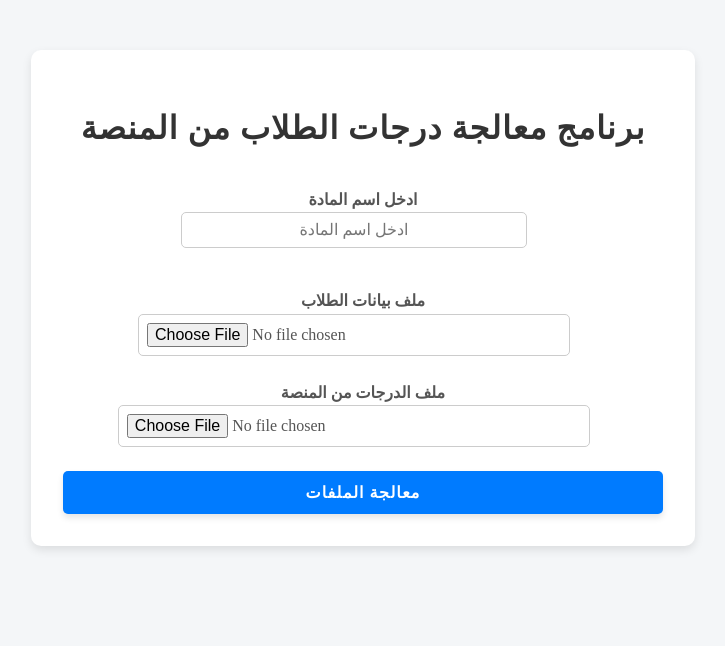
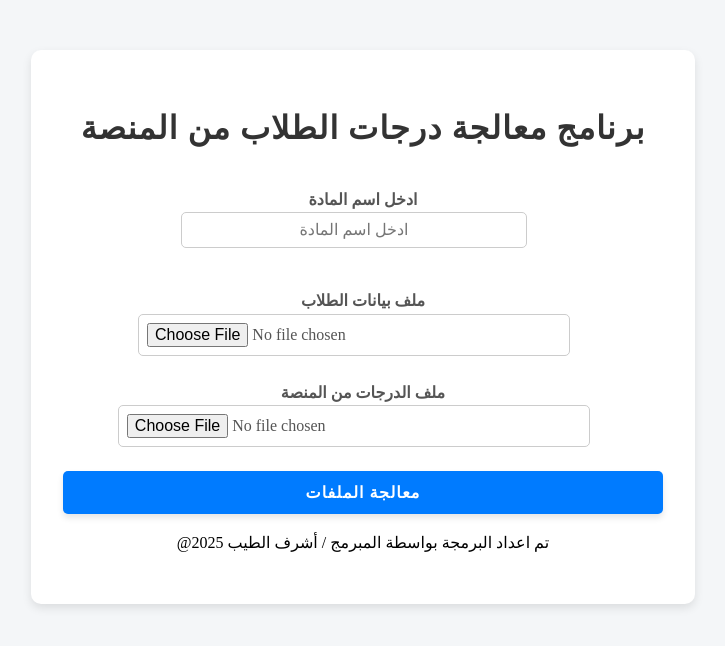
Before and after one commit to ashrofa72/student-marks-processor, a Next.js app: page / in a window 1280 px wide. Shown: the top 646 px of the page, without its empty margins (367-1092 px from the left). Built offline with nearby package versions, Linux system fonts and the light colour scheme; a web font is replaced by a local one.

Commit message:
third commit

```diff
--- a/pages/index.js
+++ b/pages/index.js
@@ -68,6 +68,7 @@ export default function Home() {
         </div>
         <button type="submit">معالجة الملفات</button>
       </form>
+      <div><p>تم اعداد البرمجة بواسطة المبرمج / أشرف الطيب 2025@ </p></div>
     </div>
   );
 }
```
